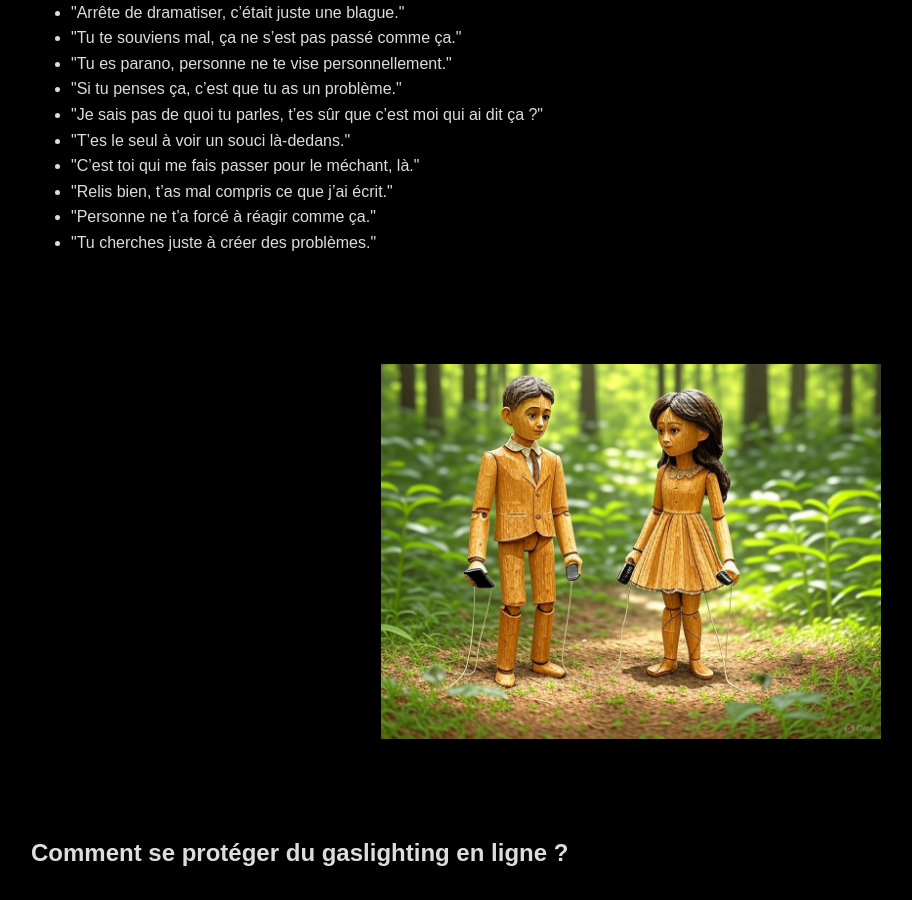
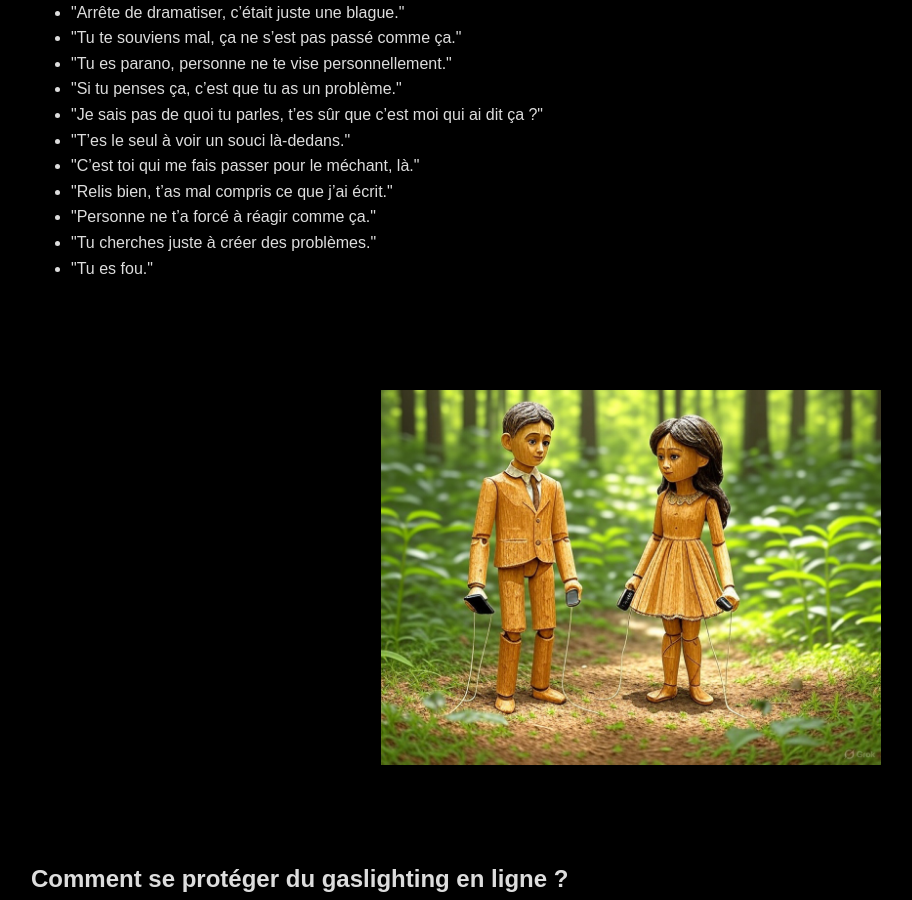
Before and after one commit to Anadema/Cognitive-Weaponization-Matrix, a Jekyll site: the page built from Techniques/01-Gaslighting.md, in a window 1280 px wide and 900 px high, scrolled down 3733 px. Shown: the whole window, without its empty margins (9-921 px from the left). Built offline with Jekyll 4.4.1, drawn with Linux system fonts in a browser that asks for light colours.

Commit message:
Update 01-Gaslighting.md

```diff
--- a/Techniques/01-Gaslighting.md
+++ b/Techniques/01-Gaslighting.md
@@ -76,6 +76,8 @@ date: 2025-03-13
         <li>"Relis bien, t’as mal compris ce que j’ai écrit."</li>
         <li>"Personne ne t’a forcé à réagir comme ça."</li>
         <li>"Tu cherches juste à créer des problèmes."</li>
+        <li>"Tu es fou."</li>
+
     </ul><br><br>
     <br>
     <p align="center">
```
